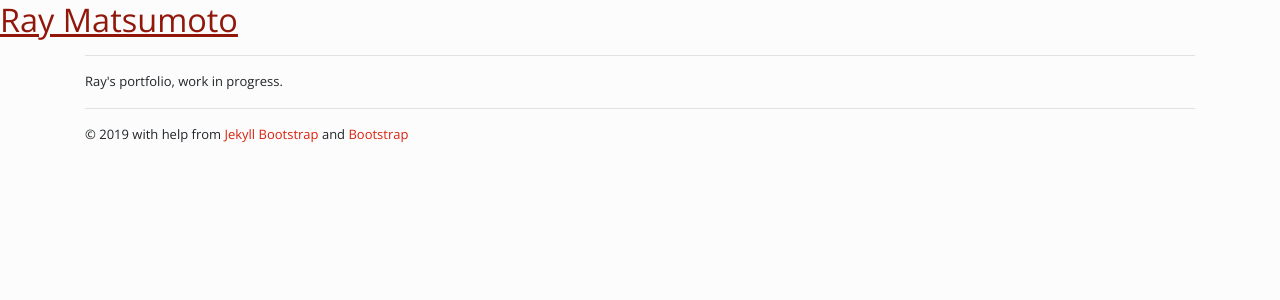
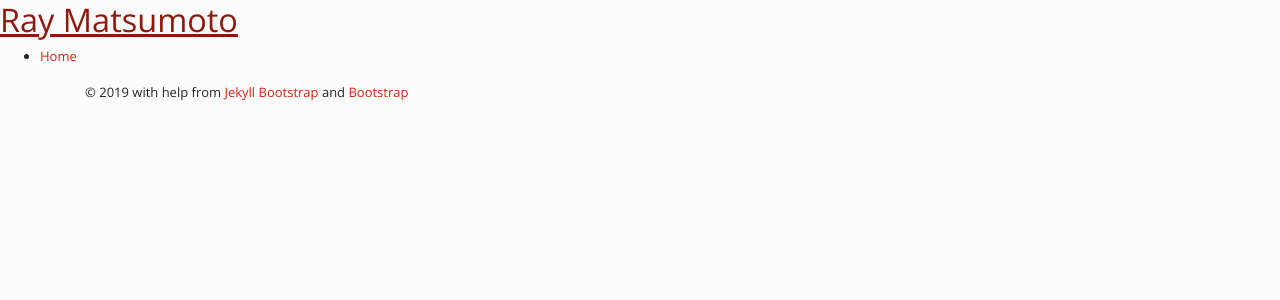
Before and after one commit to rmatsum836/rmatsum836.github.io, a Jekyll site: the page built from index.md, in a window 1280 px wide. Shown: the top 300 px of the page. Built offline with Jekyll 4.4.1, drawn with Linux system fonts in a browser that asks for light colours; nearby versions of some CDN libraries; library files that are not in the unit come from our copies.

Commit message:
More additions to default.html

```diff
--- a/_includes/themes/bootstrap-3/default.html
+++ b/_includes/themes/bootstrap-3/default.html
@@ -41,42 +41,24 @@
         <div id="header">
             <div id="branding">
                 <h1 id="site-title">
-                    <a href="/" title="Ray Matsumoto"
-                                rel="Home">Ray Matsumoto</a>
+                    <a href="/" title="Ray Matsumoto" rel="Home">Ray Matsumoto</a>
             </div>
-        <!--<nav class="navbar navbar-default" role="navigation">
-         Brand and toggle get grouped for better mobile display
-        <div class="navbar-header">
-          <button type="button" class="navbar-toggle" data-toggle="collapse" data-target="#jb-navbar-collapse">
-            <span class="sr-only">Toggle navigation</span>
-            <span class="icon-bar"></span>
-            <span class="icon-bar"></span>
-            <span class="icon-bar"></span>
-          </button>
-          <a class="navbar-brand" href="{{ HOME_PATH }}">{{ site.title }}</a>
-        </div>-->
 
-        <!-- Collect the nav links, forms, and other content for toggling -->
-        <div class="collapse navbar-collapse" id="jb-navbar-collapse">
-          <ul class="nav navbar-nav">
-            {% assign pages_list = site.pages %}
-            {% assign group = 'navigation' %}
-            {% include JB/pages_list %}
-          </ul>
-          <form class="navbar-form navbar-right" role="search">
-            <div class="form-group">
-              <input type="text" class="form-control" placeholder="Search">
-            </div>
-            <button type="submit" class="btn btn-default">Submit</button>
-          </form>
-        </div><!-- /.navbar-collapse -->
-      </nav>
+            <div id="menu-primary" class="menu-container">
+              <div class="menu">
+                <ul id="menu-primary-items">
+                    <li class="menu-iteam home"><a class="spec" href="/">Home</a></li>
+                     </a>
+                    </div>
+                   </li>
+                  </ul>
+                 </div>
+                </div>
 
-      <div class="container">
-        {{ content }}
-      </div>
+    <div class="clear"></div>
+    </div>
 
-    </div>
+    <div id="main">
 
     <div id="footer">
       <div class="container">
```
